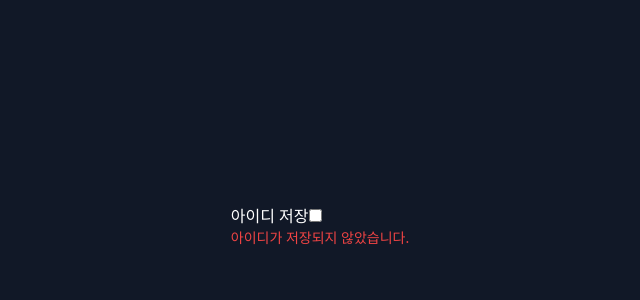
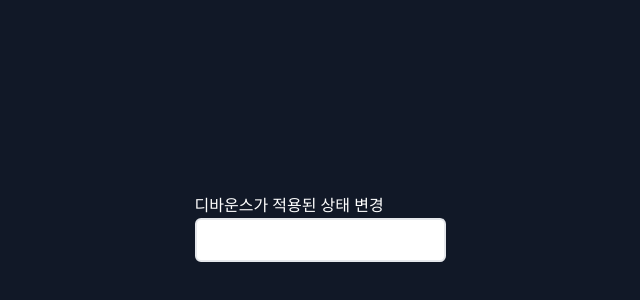
Before and after one commit to ppoyami/react-hooks-masters, a React (Create React App) app: page / in a window 1280 px wide. Shown: the part 174-474 px from the top of the page, without its empty margins (320-960 px from the left). Built offline with nearby package versions, Linux system fonts and the light colour scheme.

Commit message:
feat: useDebounce

```diff
--- a/src/App.js
+++ b/src/App.js
@@ -2,7 +2,8 @@
 // import Dropdown from '@/components/Dropdown';
 // import CheckList from '@/components/CheckList';
 // import ToggleButton from '@/components/ToggleButton';
-import SaveCheckbox from '@/components/SaveCheckbox';
+// import SaveCheckbox from '@/components/SaveCheckbox';
+import Searchbar from '@/components/Searchbar';
 
 export default function App() {
   return (
@@ -11,7 +12,8 @@ export default function App() {
       {/* <Dropdown /> */}
       {/* <CheckList /> */}
       {/* <ToggleButton /> */}
-      <SaveCheckbox />
+      {/* <SaveCheckbox /> */}
+      <Searchbar />
     </div>
   );
 }
--- /dev/null
+++ b/src/components/Searchbar.js
@@ -0,0 +1,23 @@
+import useDebounce from '@/hooks/useDebounce';
+import { useState } from 'react';
+
+export default function Searchbar() {
+  const [value, setValue] = useState('');
+  const debouncedState = useDebounce(value);
+
+  const onChange = e => {
+    setValue(e.target.value);
+  };
+  return (
+    <div>
+      <p>
+        디바운스가 적용된 상태 변경{' '}
+        <span className="text-lg text-red-500">{debouncedState}</span>
+      </p>
+      <input
+        {...{ value, onChange }}
+        className="p-2 w-full rounded-md border-2 focus:outline-none text-black"
+      />
+    </div>
+  );
+}
--- /dev/null
+++ b/src/hooks/useDebounce.js
@@ -0,0 +1,16 @@
+// setState 를 디바운스 적용
+// state 가 변화할 때마다, useEffect에서 타이머 클리어 => 타이머 설정
+
+import { useEffect, useState } from 'react';
+
+export default function useDebounce(value, delay) {
+  const [debouncedValue, setDebouncedValue] = useState(value);
+
+  useEffect(() => {
+    const timerId = setTimeout(() => setDebouncedValue(value), delay || 500);
+
+    return () => clearTimeout(timerId);
+  }, [value, delay]);
+
+  return debouncedValue;
+}
```
